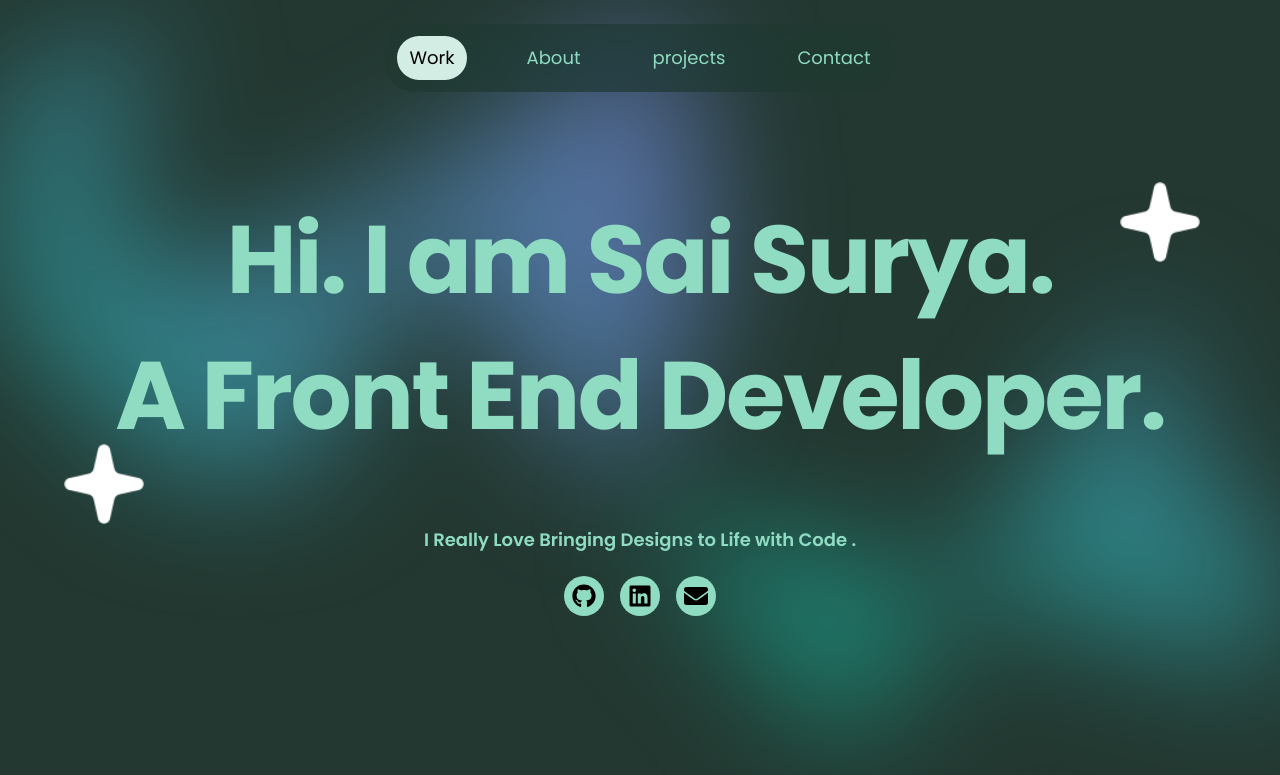
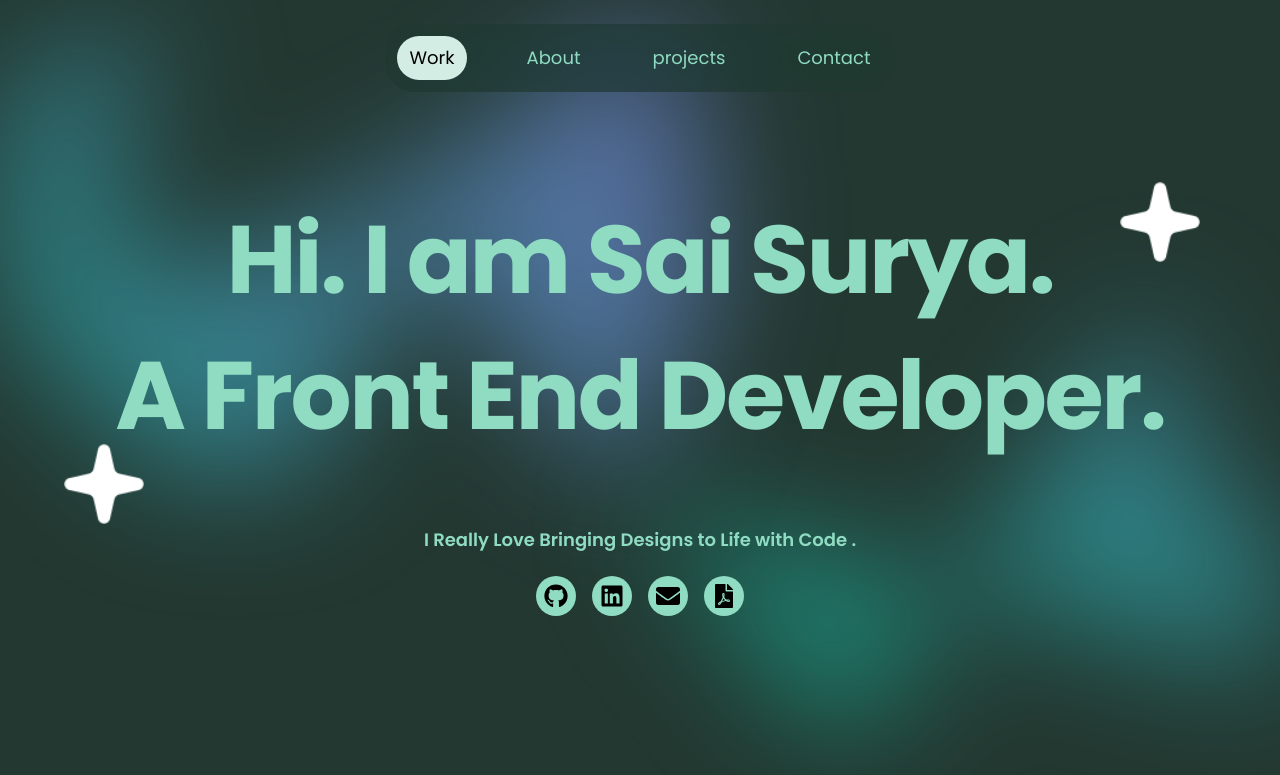
Before and after one commit to surya304/portfolio, a Next.js app: page / in a window 1280 px wide. Shown: the top 775 px of the page. Built offline with nearby package versions, Linux system fonts and the light colour scheme; a web font is replaced by a local one.

Commit message:
added resume feature

```diff
--- a/pages/index.js
+++ b/pages/index.js
@@ -8,7 +8,7 @@ import {Experience} from '../components/Experience'
 
 import { useInView } from 'react-intersection-observer';
 
-import { FaGithub, FaLinkedin, FaEnvelope } from 'react-icons/fa';
+import { FaGithub, FaLinkedin, FaEnvelope,FaFilePdf } from 'react-icons/fa';
 
 const navigation = [
   { name: 'Work', href: '/', current: true },
@@ -35,7 +35,15 @@ function classNames(...classes) {
 export default function Example() {
   const [loaded, setLoaded] = useState(false);
 
-
+  function downloadFunc() {
+    var anchor = document.createElement('a');
+    anchor.setAttribute('href', '/Sai-Surya-Kalagani-Resume.pdf');
+    anchor.setAttribute('download', '');
+    document.body.appendChild(anchor);
+    anchor.click();
+    console.log("t")
+    anchor.parentNode.removeChild(anchor);
+  }
 
   useEffect(() => {
     setLoaded(true);
@@ -106,14 +114,18 @@ export default function Example() {
 
 
             <div className="flex justify-center space-x-4 mt-10">
-              <a href="https://github.com/surya304" target='_blank' rel="noreferrer" className="icon_style text-2xl text-black-500 rounded-full p-2 transition-colors duration-200 w-10 ">
+              <a title='Github Profile' href="https://github.com/surya304" target='_blank' rel="noreferrer" className="icon_style text-2xl text-black-500 rounded-full p-2 transition-colors duration-200 w-10 ">
                 <FaGithub className='cursor-pointer'/>
               </a>
-              <a href="https://www.linkedin.com/in/surya185" target='_blank' rel="noreferrer" className="icon_style text-2xl text-black-500 rounded-full p-2 transition-colors duration-200 w-10">
+              <a title='Linkedin Profile' href="https://www.linkedin.com/in/surya185" target='_blank' rel="noreferrer" className="icon_style text-2xl text-black-500 rounded-full p-2 transition-colors duration-200 w-10">
                 <FaLinkedin />
               </a>
-              <a href="mailto:ksaisurya304@gmail.com" target='_blank' rel="noreferrer" className="icon_style text-2xl text-black-500 rounded-full p-2 transition-colors duration-200 w-10">
+              <a title='Email Me' href="mailto:ksaisurya304@gmail.com" target='_blank' rel="noreferrer" className="icon_style text-2xl text-black-500 rounded-full p-2 transition-colors duration-200 w-10">
                 <FaEnvelope />
+              </a>
+              <a title="Resume" target="_blank" onClick={downloadFunc} rel="noreferrer" className="icon_style text-2xl text-black-500 rounded-full p-2 transition-colors duration-200 w-10">
+
+            <FaFilePdf />
               </a>
             </div>
           </div>
```
